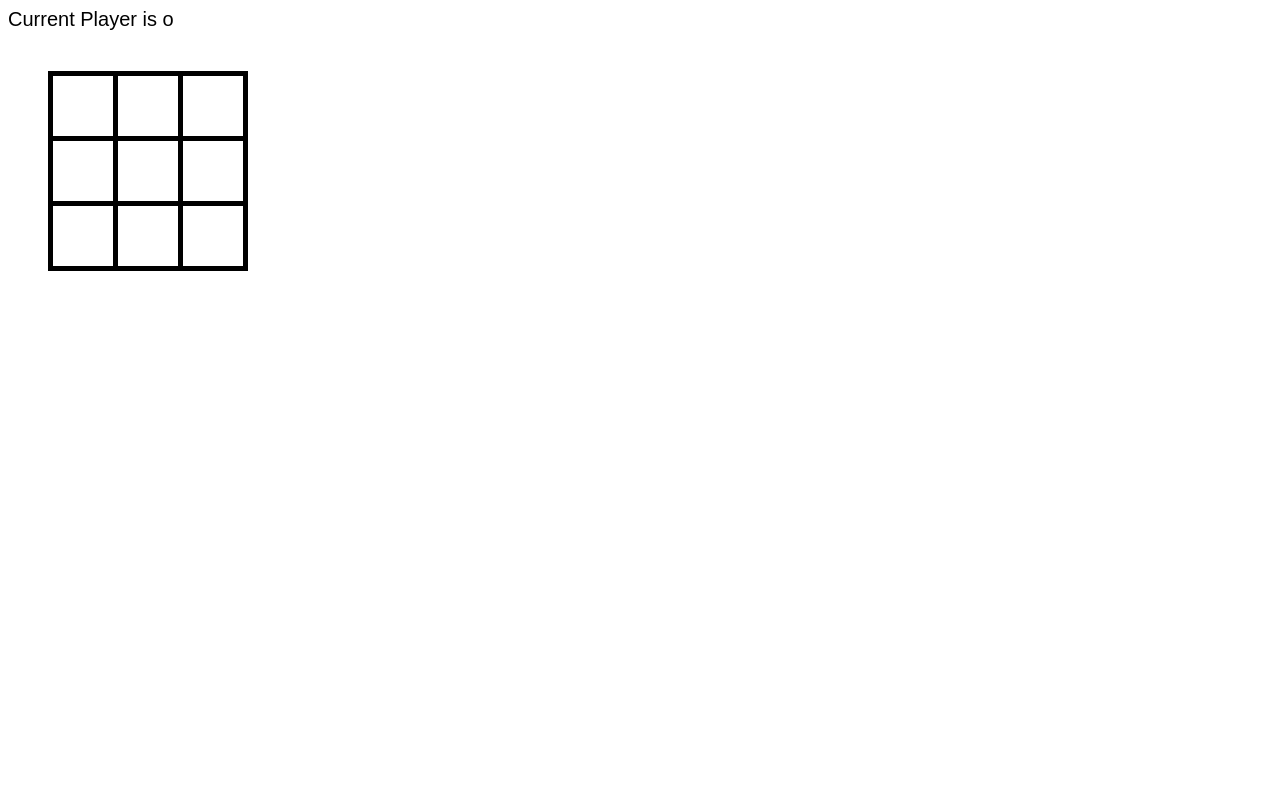
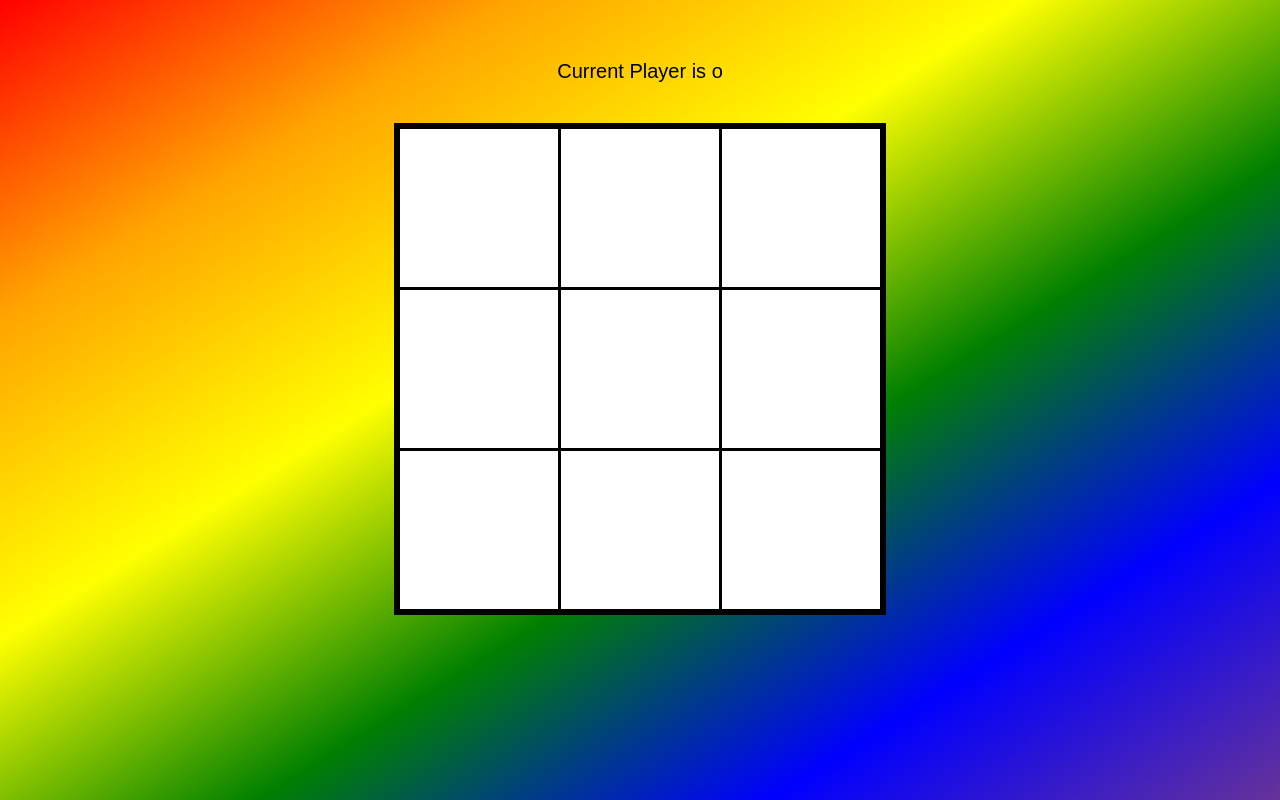
Before and after one commit to underscoredotspace/cc-lab-js-react-noughts-and-crosses, a React (Create React App) app: page / in a window 1280 px wide. Built offline with nearby package versions, Linux system fonts and the light colour scheme.

Commit message:
added gamewinner component and STYLEZ

```diff
--- /dev/null
+++ b/src/components/GameWinner.js
@@ -0,0 +1,13 @@
+import React from 'react'
+
+const GameWinner = props => {
+  if (!props.winner) return null
+  return (
+    <div className="game-winner">
+      <p>Player {props.winner} wins!!</p>
+      <button onClick={props.resetGame}>Play Again</button>
+    </div>
+  )
+}
+
+export default GameWinner
--- a/src/containers/NoughtsCrosses.js
+++ b/src/containers/NoughtsCrosses.js
@@ -1,6 +1,7 @@
 import React, { Component } from 'react'
 import CurrentPlayer from '../components/CurrentPlayer'
 import Grid from '../components/Grid'
+import GameWinner from '../components/GameWinner'
 
 export default class NoughtsCrosses extends Component {
   constructor(props) {
@@ -10,10 +11,12 @@ export default class NoughtsCrosses extends Component {
       player: 'o',
       grid: new Array(9).fill(null),
       winArray: new Array(9).fill(0),
-      gameWon: false
+      gameWon: false,
+      winner: null
     }
 
     this.handleBoxClick = this.handleBoxClick.bind(this)
+    this.resetGame = this.resetGame.bind(this)
   }
 
   checkForWin(player) {
@@ -61,7 +64,17 @@ export default class NoughtsCrosses extends Component {
   }
 
   handleWin(player, winArray) {
-    this.setState({ winArray })
+    this.setState({ winArray, winner: player })
+  }
+
+  resetGame() {
+    this.setState({
+      player: 'o',
+      grid: new Array(9).fill(null),
+      winArray: new Array(9).fill(0),
+      gameWon: false,
+      winner: null
+    })
   }
 
   componentDidUpdate(prevProps, prevState) {
@@ -78,6 +91,7 @@ export default class NoughtsCrosses extends Component {
           grid={this.state.grid}
           win={this.state.winArray}
         />
+        <GameWinner winner={this.state.winner} resetGame={this.resetGame} />
       </div>
     )
   }
--- a/src/index.css
+++ b/src/index.css
@@ -2,26 +2,53 @@ html {
   font-family: sans-serif;
   font-size: 20px;
   cursor: default;
+  background-image: linear-gradient(
+    to right bottom,
+    red,
+    orange,
+    yellow,
+    green,
+    blue,
+    rebeccapurple
+  );
+  height: 100vh;
+}
+
+body {
+  margin: 3rem 0 0 0;
+  text-align: center;
 }
 
 .grid {
-  display: inline-grid;
-  grid-template-columns: 3rem 3rem 3rem;
-  grid-template-rows: 3rem 3rem 3rem;
-  grid-gap: 0.25rem;
+  display: grid;
+  grid-template-columns: repeat(3, 1fr);
+  grid-template-rows: repeat(3, 1fr);
+  grid-gap: 3px;
   background-color: black;
-  padding: 0.25rem;
-  margin: 2rem;
+  padding: 6px;
+  margin: 2rem auto;
+
+  width: 60vw;
+  max-width: 60vh;
+  height: 60vw;
+  max-height: 60vh;
+
+  font-size: 13vw;
 }
 
 .grid__box {
   display: grid;
   place-content: center;
   background-color: white;
-  font-size: 2rem;
 }
 
 .grid__box.win {
-  color: hotpink;
-  background-color: papayawhip;
+  color: rebeccapurple;
+  background-color: lightcyan;
+  font-weight: bold;
 }
+
+.current-player,
+.game-winner {
+  text-align: center;
+}
```
